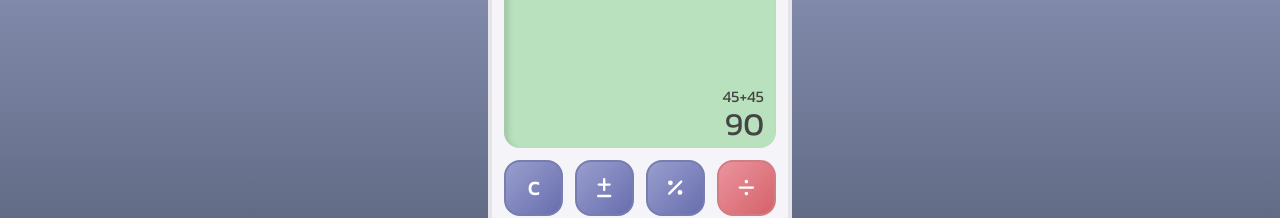
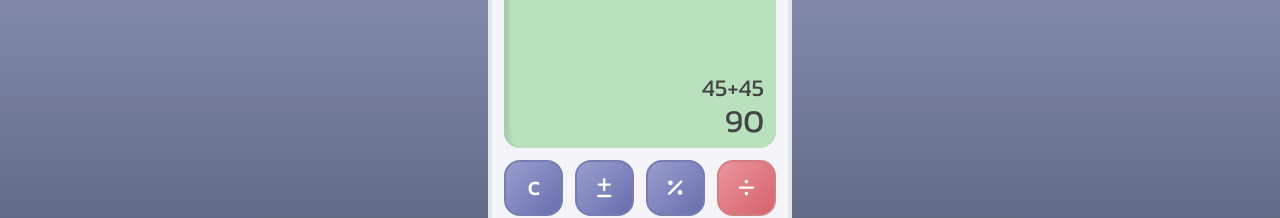
Before and after one commit to sophocles99/calculator, a React (Vite) app: page / in a window 1280 px wide. Shown: the part 184-402 px from the top of the page. Built offline with nearby package versions, Linux system fonts and the light colour scheme.

Commit message:
replace * and / with symbols and improve styling in Display, add keydown event listener

```diff
--- a/src/App.tsx
+++ b/src/App.tsx
@@ -1,4 +1,4 @@
-import { useReducer, ReactNode } from "react";
+import { useEffect, useReducer, ReactNode } from "react";
 import Header from "./components/Header";
 import Display from "./components/Display";
 import Buttons from "./components/Buttons";
@@ -32,6 +32,9 @@ export interface ButtonDef {
   doubleWidth: boolean;
 }
 
+const DIGITS_REGEX = /[1234567890\.]/;
+const OPERATORS_REGEX = /[\+\-\*\/%]/;
+
 function reducer(state: State, action: Action) {
   switch (action.type) {
     case "addDigit": {
@@ -42,7 +45,7 @@ function reducer(state: State, action: Action) {
     }
     case "addOperator": {
       let newCurrent = state.current;
-      if (/[\+\-\*\\%]/.test(newCurrent.slice(-1))) {
+      if (OPERATORS_REGEX.test(newCurrent.slice(-1))) {
         newCurrent = newCurrent.slice(0, -1);
       }
       newCurrent += action.value;
@@ -67,6 +70,25 @@ export default function App() {
     previous: "45+45",
     current: "90",
   });
+
+  function handleKeyDown(e: KeyboardEvent) {
+    const key = e.key;
+    const actionType = DIGITS_REGEX.test(key)
+      ? "addDigit"
+      : OPERATORS_REGEX.test(key)
+      ? "addOperator"
+      : key === "c" || key === "C"
+      ? "clear"
+      : null;
+    if (actionType) {
+      dispatch({ type: actionType, value: key });
+    }
+  }
+
+  useEffect(() => {
+    document.addEventListener("keydown", handleKeyDown);
+    return () => document.removeEventListener("keydown", handleKeyDown);
+  }, []);
 
   return (
     <main className={styles.App}>
--- a/src/components/Display.tsx
+++ b/src/components/Display.tsx
@@ -6,10 +6,15 @@ type DisplayProps = {
 };
 
 export default function Display({ state }: DisplayProps) {
+  let displayPrevious = state.previous.replaceAll("/", "\u00F7");
+  displayPrevious = displayPrevious.replaceAll("*", "\u00d7");
+  let displayCurrent = state.current.replaceAll("/", "\u00F7");
+  displayCurrent = displayCurrent.replaceAll("*", "\u00d7");
+
   return (
     <section className={styles.display}>
-      <p>{state.previous}</p>
-      <p className={styles.main}>{state.current}</p>
+      <p className={styles.previous}>{displayPrevious}</p>
+      <p className={styles.current}>{displayCurrent}</p>
     </section>
   );
 }
--- a/src/styles/Button.module.css
+++ b/src/styles/Button.module.css
@@ -1,6 +1,7 @@
 .button {
   border: 2px solid;
   border-radius: 1rem;
+  outline: none;
   font-family: kanit, Arial, Helvetica, sans-serif;
   font-size: 1.2rem;
   font-weight: bold;
--- a/src/styles/Display.module.css
+++ b/src/styles/Display.module.css
@@ -12,7 +12,19 @@
   box-shadow: inset 4px 4px 4px 1px #a5c9aa;
 }
 
-.main {
+.previous {
+  font-size: 1.5rem;
+  width: 100%;
+  text-align: right;
+}
+
+.current {
+  width: 100%;
   font-size: 2rem;
   line-height: 1;
+  height: 2.2rem;
+  overflow: hidden;
+  white-space: nowrap;
+  text-align: right;
+  text-overflow: ellipsis;
 }
--- a/tsconfig.json
+++ b/tsconfig.json
@@ -2,7 +2,7 @@
   "compilerOptions": {
     "target": "ES2020",
     "useDefineForClassFields": true,
-    "lib": ["ES2020", "DOM", "DOM.Iterable"],
+    "lib": ["ES2020", "DOM", "DOM.Iterable", "ES2021.String"],
     "module": "ESNext",
     "skipLibCheck": true,
 
```
